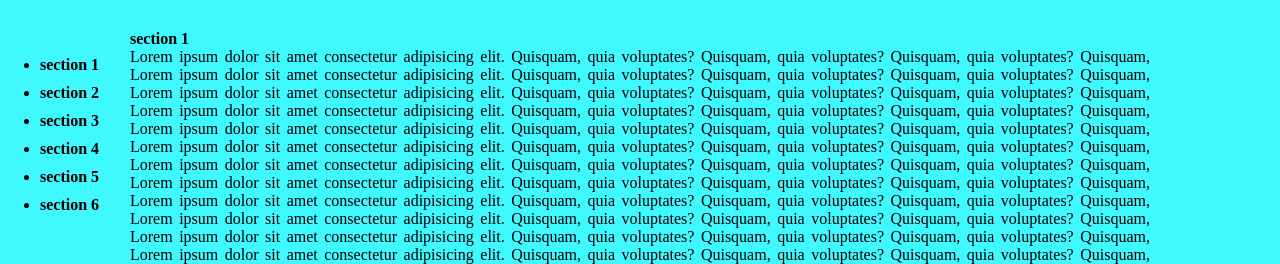
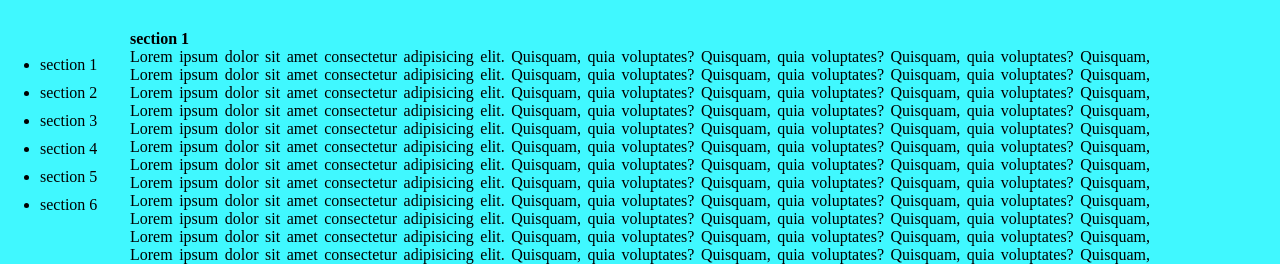
Before and after one commit to swinnik/scrollable, a React app: page / in a window 1280 px wide. Shown: the top 264 px of the page. Built offline with nearby package versions, Linux system fonts and the light colour scheme.

Commit message:
selected section bolded on click or slug update

```diff
--- a/src/components/App.jsx
+++ b/src/components/App.jsx
@@ -1,4 +1,4 @@
-import React, { useState, useEffect } from "react";
+import React, { useState, useEffect, useRef } from "react";
 import colorPalette from "../assets/styles/colorPalette.js";
 import Footer from "./Footer.jsx";
 import Section from "./Section.jsx";
@@ -11,6 +11,16 @@ const App = () => {
   const sectionsTemplate = Array.from({ length: 6 }, (x, i) => i + 1);
 
   const [selected, setSelected] = useState(false);
+
+  let currentSection = searchParams.get("section");
+  currentSection = currentSection && searchParams.get("section").split(" ")[1];
+  currentSection = currentSection && parseInt(currentSection);
+
+  useEffect(() => {
+    if (currentSection) {
+      setSelected(currentSection);
+    }
+  }, [currentSection]);
 
   const sections = sectionsTemplate.map((section) => {
     return (
--- a/src/components/NavLinks.jsx
+++ b/src/components/NavLinks.jsx
@@ -1,4 +1,4 @@
-import React from "react";
+import React, { useRef } from "react";
 import { Link, animateScroll as scroll } from "react-scroll";
 
 const NavLinks = ({
@@ -7,7 +7,8 @@ const NavLinks = ({
   searchParams,
   sectionsTemplate,
 }) => {
-  // const sectionsTemplate = Array.from({ length: 6 }, (x, i) => i + 1);
+  console.log(selected);
+  const selectedNumber = selected && parseInt(selected);
 
   const sectionRefs = sectionsTemplate.map((section) => {
     return React.createRef();
@@ -22,6 +23,7 @@ const NavLinks = ({
       scroll.scrollToTop();
       searchParams.delete("section");
       window.history.replaceState(null, null, `?${searchParams.toString()}`);
+      setSelected(false);
       return;
     } else {
       searchParams.set("section", `section ${section}`);
@@ -30,6 +32,7 @@ const NavLinks = ({
     }
   };
   const navLinks = sectionsTemplate.map((section, i) => {
+    console.log({ selected }, { section });
     return (
       <li style={{ cursor: "pointer", marginTop: "10px" }}>
         <Link
@@ -41,12 +44,10 @@ const NavLinks = ({
           onClick={(e) => handleNavClick(e)}
         >
           {" "}
-          {selected === section ? (
+          {selectedNumber == section ? (
             <strong>section {section}</strong>
           ) : (
-            <strong>
-              <div>section {section}</div>
-            </strong>
+            <div>section {section}</div>
           )}
         </Link>
       </li>
```
